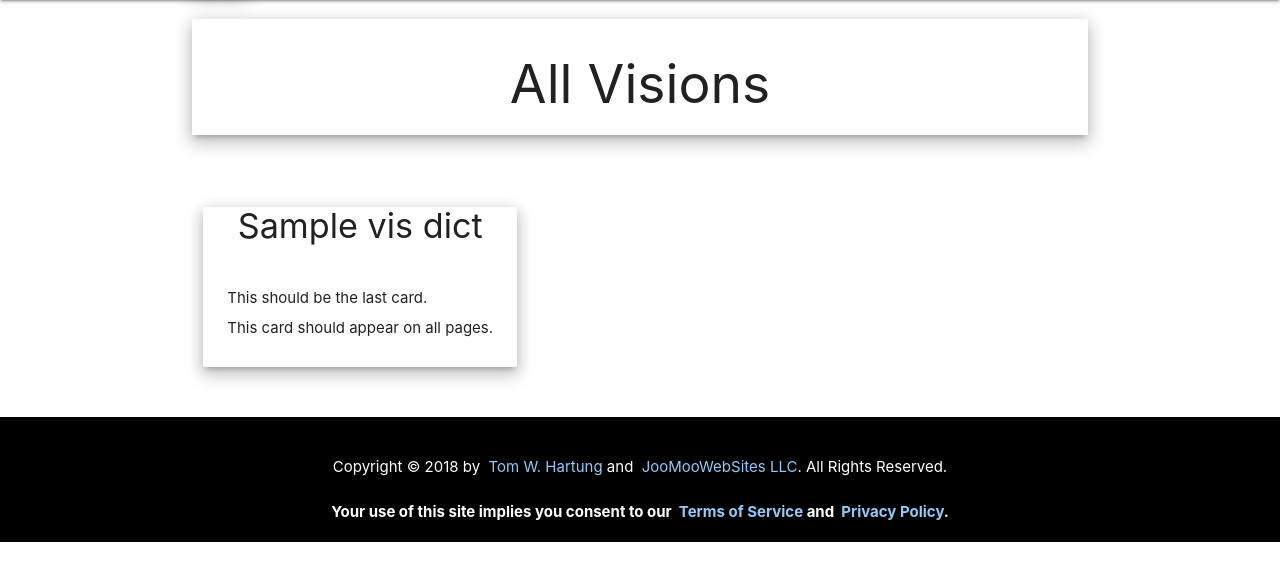
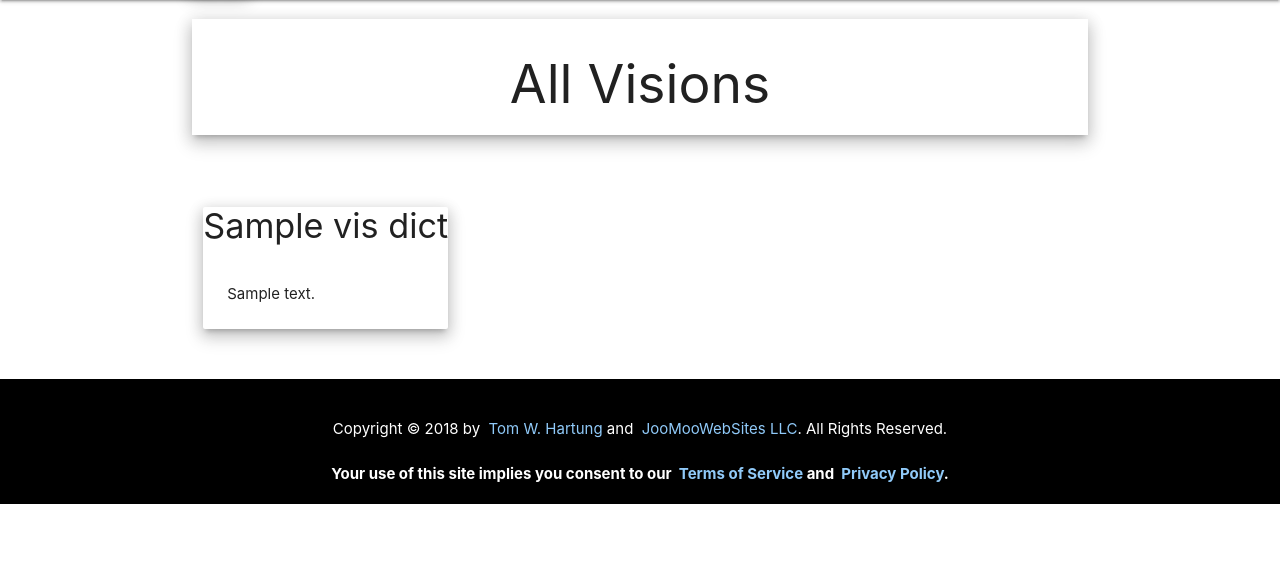
Before and after one commit to tomwhartung/artsyvisions.com, a Django app: template Site/content/templates/content/visions/all.html in a window 1280 px wide. Shown: the part 69-650 px from the top of the page. Run offline with Django 3.2, Linux system fonts and the light colour scheme; the template is opened without the code that fills it: most values are stand-ins (such as "Sample title", 1, 10 or a date in 2020); some libraries are stand-ins or nearby versions.

Commit message:
Updated all.html to use the values for the card_content_html and card_reveal_html parameters from the json.

```diff
--- a/Site/content/templates/content/visions/all.html
+++ b/Site/content/templates/content/visions/all.html
@@ -32,15 +32,12 @@
      <div class="card-reveal">
       <span class="card-title grey-text text-darken-4">{{ vis_dict.title }}
        <i class="material-icons right">close</i></span>
-      <p>Here is some more information about this product that is only revealed once clicked on.</p>
+      {{ vis_dict.card_reveal_html|safe }}
      </div>
      <div class="card-content">
       <span class="card-title activator grey-text text-darken-4">
        <i class="material-icons right">more_vert</i></span>
-      <p>I am a very simple card. I am good at containing small bits of information.</p>
-     </div>
-     <div class="card-content">
-      <p>This is another card-content div.</p>
+      {{ vis_dict.card_content_html|safe }}
      </div>
      <div class="card-action center">
       <a href="/visions/story" class="waves-effect waves-light btn">Read the Story</a>
@@ -56,13 +53,12 @@
       <div class="card-reveal">
        <span class="card-title grey-text text-darken-4">{{ vis_dict.title }}
         <i class="material-icons right">close</i></span>
-       <p>Here is some more information about this product that is only revealed once clicked on.</p>
+       {{ vis_dict.card_reveal_html|safe }}
       </div>
       <div class="card-content">
        <span class="card-title activator grey-text text-darken-4">
         <i class="material-icons right">more_vert</i></span>
-       <p>I am a very simple card. I am good at containing small bits of information.</p>
-       <p>I am convenient because I require little markup to use effectively.</p>
+       {{ vis_dict.card_content_html|safe }}
       </div>
       <div class="card-action center">
        <a href="/visions/story" class="waves-effect waves-light btn">Read the Story</a>
@@ -82,7 +78,7 @@
      </div><!-- .card .horizontal -->
      <div class="card">
       <div class="card-content">
-       <p>Card content in a new card that appears after and outside of the "card horizontal" div.</p>
+       {{ vis_dict.card_content_html|safe }}
       </div>
       <div class="card-action center">
        <a href="/visions/story" class="waves-effect waves-light btn">Read the Story</a>
@@ -93,9 +89,7 @@
     <div class="card z-depth-3">
      <h4 class="center">{{ vis_dict.title }}</h4>
      <div class="card-content">
-       <p>This should be the last card.</p>
-       <p>This card should appear on all pages.</p>
-      </div>
+      {{ vis_dict.card_content_html|safe }}
      </div><!-- .card-content -->
     </div><!-- .card -->
    {% endif %}
```
